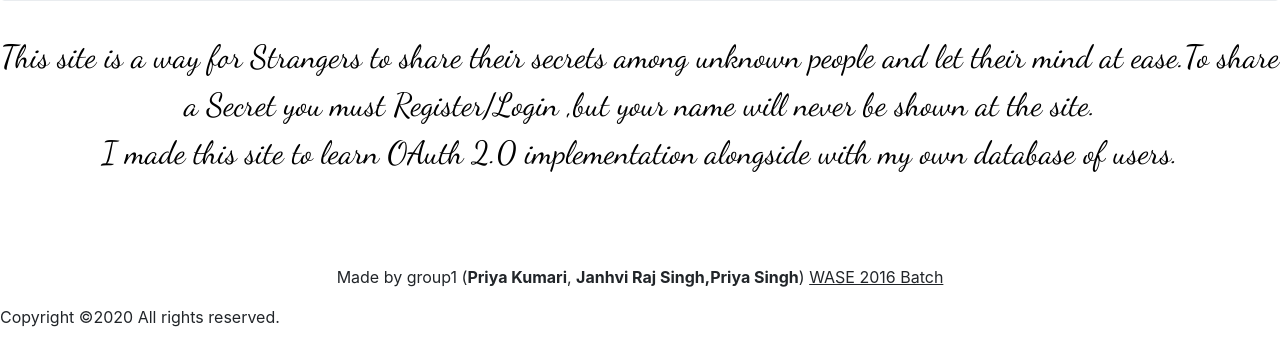
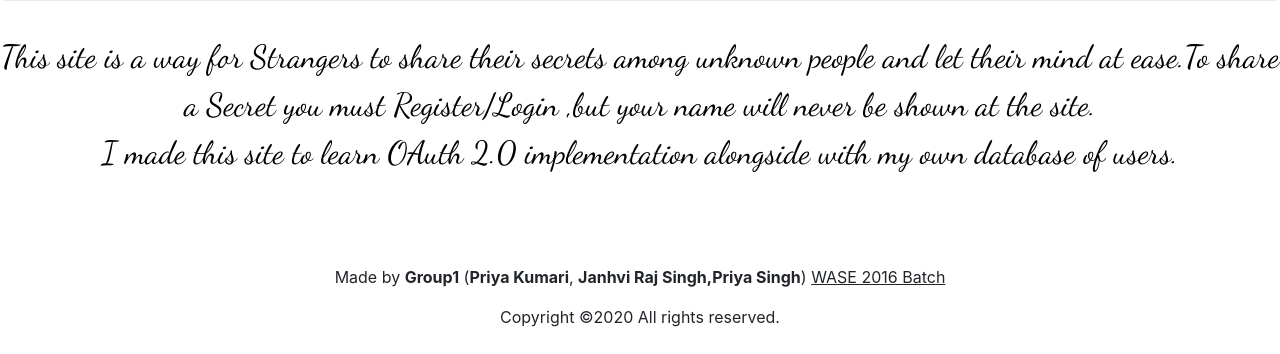
Before and after one commit to kitarp29/Secrets, a Node server app: page / in a window 1280 px wide. Shown: the part 446-800 px from the top of the page. Run offline with Node 20, Linux system fonts and the light colour scheme; some libraries are stand-ins or nearby versions.

Commit message:
Priya di 2

```diff
--- a/views/partials/footer.ejs
+++ b/views/partials/footer.ejs
@@ -1,11 +1,11 @@
 <br><br><br>
-<p style="text-align:center;">Made by group1 (<b>Priya Kumari</b>, <b>Janhvi Raj Singh,</b><b>Priya Singh</b>) <u>WASE 2016 Batch</u></p>
+<p style="text-align:center;">Made by <b>Group1</b> (<b>Priya Kumari</b>, <b>Janhvi Raj Singh,</b><b>Priya Singh</b>) <u>WASE 2016 Batch</u></p>
 <!-- <p style="text-align:center;">Made by <b>Pratik Singh.</b><br>
 <a href="https://kitarp29.github.io/onlineCV/beckham/">Website           </a>
 <a href="https://www.linkedin.com/in/pratik-singh-b11a67141/">Linkedin           </a>
 <a href="https://github.com/kitarp29">Github</a><br> -->
 
-  <p>  Copyright &copy;<script>document.write(new Date().getFullYear());</script> All rights reserved.</p>
+  <p style="text-align:center;">  Copyright &copy;<script>document.write(new Date().getFullYear());</script> All rights reserved.</p>
 
 </body>
 </html>
```
